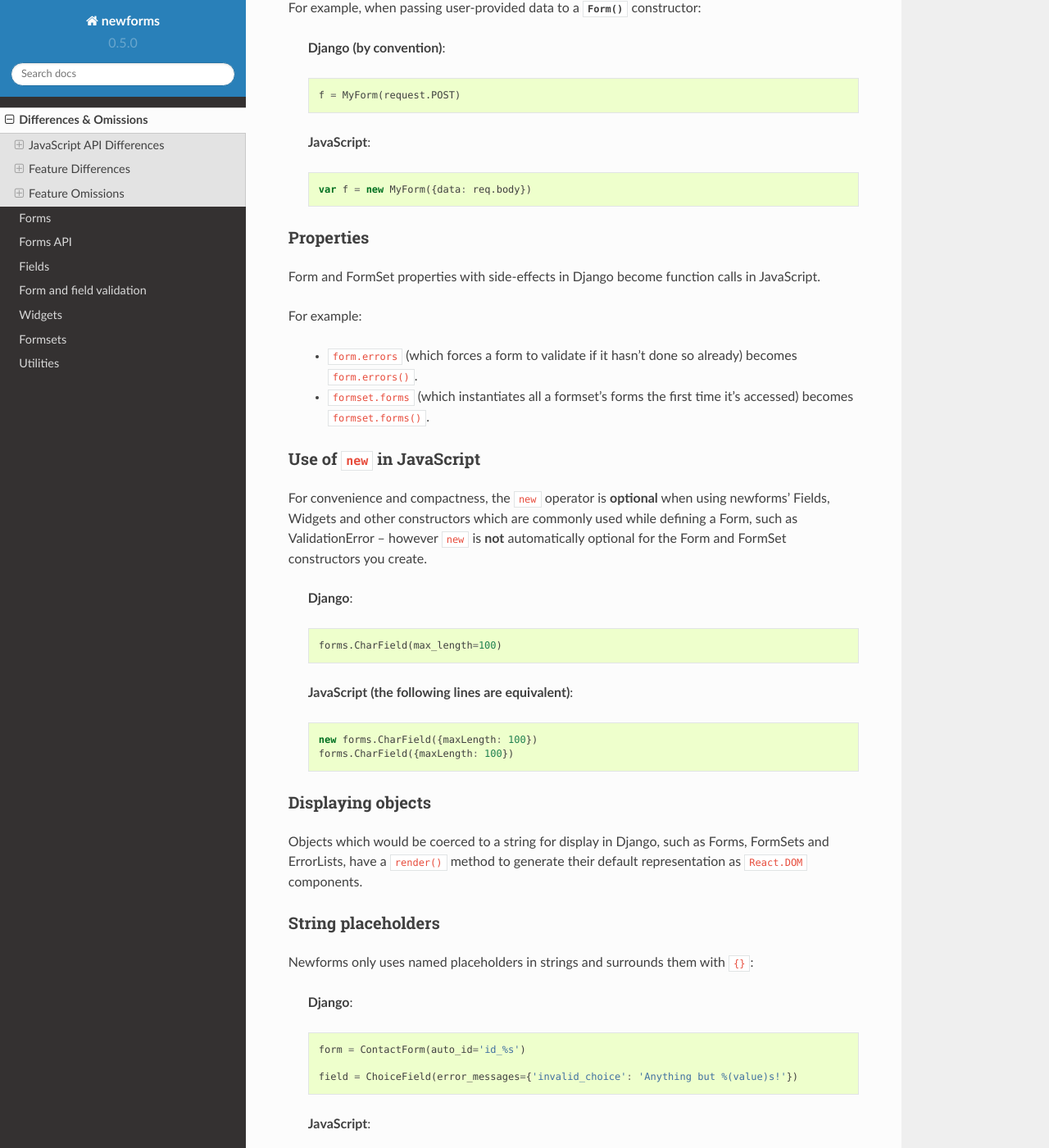
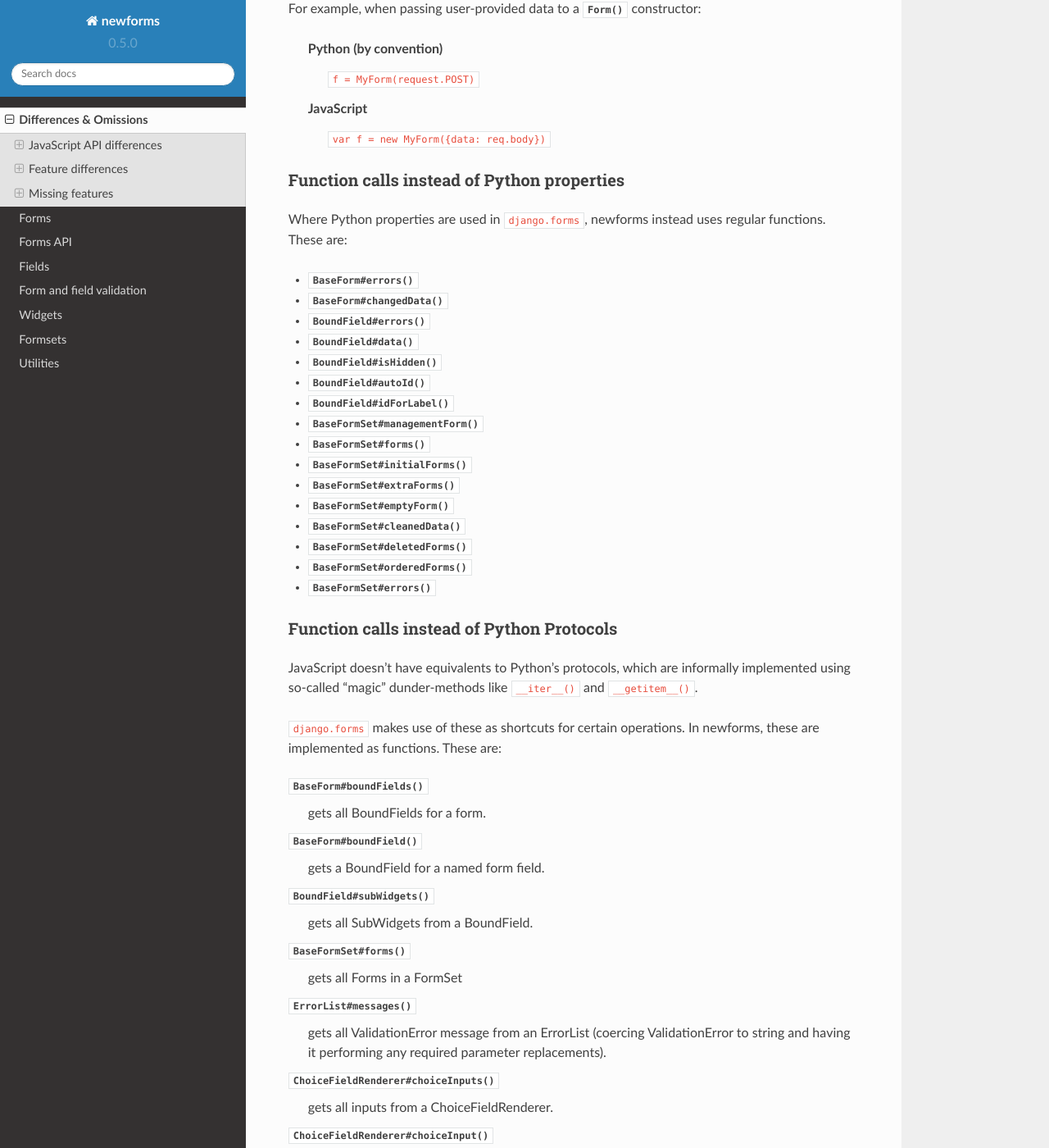
Before and after one commit to insin/newforms, a Sphinx documentation site: the page built from docs/differences_omissions.rst, in a window 1280 px wide and 1400 px high, scrolled down 682 px. Shown: the whole window at 82% size. Built offline with Sphinx 7.4.7 and the Read the Docs theme 2.0.0, drawn with Linux system fonts in a browser that asks for light colours; some of the changed text lies outside the part shown.

Commit message:
Docemented more port differences

```diff
--- a/docs/differences_omissions.rst
+++ b/docs/differences_omissions.rst
@@ -2,7 +2,7 @@
 Differences & Omissions
 =======================
 
-JavaScript API Differences
+JavaScript API differences
 ==========================
 
 The newforms API is largely consistent with the ``django.forms`` API, but uses
@@ -19,38 +19,71 @@ A notable exception is custom field cleaning functions defined on forms, for
 which newforms will detect and call either ``clean_fieldName`` or
 ``cleanFieldName`` variants.
 
-Keyword arguments
------------------
+``Object`` instead of keyword arguments
+---------------------------------------
 
-Where Django accepts keyword arguments, in Javascript a single ``Object``
+Where Python accepts keyword arguments, in Javascript a single ``Object``
 argument is expected, with arguments expressed as its properties.
 
-Note that this applies *anywhere* Django accepts a keyword argument, even if
-the convention in Django is to pass certain keyword arguments positionally.
+Note that this applies *anywhere* ``django.forms`` accepts a keyword argument,
+even if the convention is to pass certain keyword arguments positionally.
 
 For example, when passing user-provided data to a :js:class:`Form` constructor:
 
-   **Django (by convention)**::
+   Python (by convention)
+      ``f = MyForm(request.POST)``
 
-      f = MyForm(request.POST)
+   JavaScript
+      ``var f = new MyForm({data: req.body})``
 
-   **JavaScript**::
+Function calls instead of Python properties
+--------------------------------------------
 
-      var f = new MyForm({data: req.body})
+Where Python properties are used in ``django.forms``, newforms instead uses
+regular functions. These are:
 
-Properties
-----------
+* :js:func:`BaseForm#errors`
+* :js:func:`BaseForm#changedData`
+* :js:func:`BoundField#errors`
+* :js:func:`BoundField#data`
+* :js:func:`BoundField#isHidden`
+* :js:func:`BoundField#autoId`
+* :js:func:`BoundField#idForLabel`
+* :js:func:`BaseFormSet#managementForm`
+* :js:func:`BaseFormSet#forms`
+* :js:func:`BaseFormSet#initialForms`
+* :js:func:`BaseFormSet#extraForms`
+* :js:func:`BaseFormSet#emptyForm`
+* :js:func:`BaseFormSet#cleanedData`
+* :js:func:`BaseFormSet#deletedForms`
+* :js:func:`BaseFormSet#orderedForms`
+* :js:func:`BaseFormSet#errors`
 
-Form and FormSet properties with side-effects in Django become function calls in
-JavaScript.
+Function calls instead of Python Protocols
+------------------------------------------
 
-For example:
+JavaScript doesn't have equivalents to Python's protocols, which are informally
+implemented using so-called "magic" dunder-methods like ``__iter__()`` and
+``__getitem__()``.
 
-   * ``form.errors`` (which forces a form to validate if it hasn't done so
-     already) becomes ``form.errors()``.
+``django.forms`` makes use of these as shortcuts for certain operations. In
+newforms, these are implemented as functions. These are:
 
-   * ``formset.forms`` (which instantiates all a formset's forms the first
-     time it's accessed) becomes ``formset.forms()``.
+:js:func:`BaseForm#boundFields`
+   gets all BoundFields for a form.
+:js:func:`BaseForm#boundField`
+   gets a BoundField for a named form field.
+:js:func:`BoundField#subWidgets`
+   gets all SubWidgets from a BoundField.
+:js:func:`BaseFormSet#forms`
+   gets all Forms in a FormSet
+:js:func:`ErrorList#messages`
+   gets all ValidationError message from an ErrorList (coercing ValidationError
+   to string and having it performing any required parameter replacements).
+:js:func:`ChoiceFieldRenderer#choiceInputs`
+   gets all inputs from a ChoiceFieldRenderer.
+:js:func:`ChoiceFieldRenderer#choiceInput`
+   gets the i-th input from a ChoiceFieldRenderer.
 
 Use of ``new`` in JavaScript
 ----------------------------
@@ -61,41 +94,36 @@ used while defining a Form, such as ValidationError -- however ``new`` is
 **not**  automatically optional for the Form and FormSet constructors you
 create.
 
-   **Django**::
-
-      forms.CharField(max_length=100)
-
-   **JavaScript (the following lines are equivalent)**::
-
-      new forms.CharField({maxLength: 100})
-      forms.CharField({maxLength: 100})
-
+   Python
+      ``forms.CharField(max_length=100)``
+   JavaScript (the following are equivalent)
+      ``forms.CharField({maxLength: 100})`` /
+      ``new forms.CharField({maxLength: 100})``
 
 Displaying objects
 ------------------
 
-Objects which would be coerced to a string for display in Django, such as Forms,
-FormSets and ErrorLists, have a ``render()`` method to generate their default
-representation as ``React.DOM`` components.
+Objects which would be coerced to a string for display in ``django.forms``, such
+as Forms, FormSets and ErrorLists, have a ``render()`` method to generate their
+default representation as ``React.DOM`` components.
 
 String placeholders
 -------------------
 
-Newforms only uses named placeholders in strings and surrounds them with ``{}``:
+Newforms always uses named placeholders in strings, surrounding the placeholder
+name with ``{}``:
 
-   **Django**::
+   **Python**::
 
       form = ContactForm(auto_id='id_%s')
-
       field = ChoiceField(error_messages={'invalid_choice': 'Anything but %(value)s!'})
 
    **JavaScript**::
 
       var form = new ContactForm({autoId: 'id_{name}'})
-
       var field = ChoiceField({errorMessages: {invalidChoice: 'Anything but {value}!'}})
 
-Feature Differences
+Feature differences
 ===================
 
 Differences in features between ``django.forms`` and newforms:
@@ -135,10 +163,10 @@ default rendering functions:
   when given - will be set as the ``hiddenFieldRowCssClass`` property of the
   formset's management form (which contains only hidden fields).
 
-Feature Omissions
-=================
+Missing features
+================
 
-``django.forms`` featurs which aren't implemented in newforms:
+``django.forms`` features which aren't implemented in newforms:
 
 Form Assets (``Media`` class)
 -----------------------------
```
